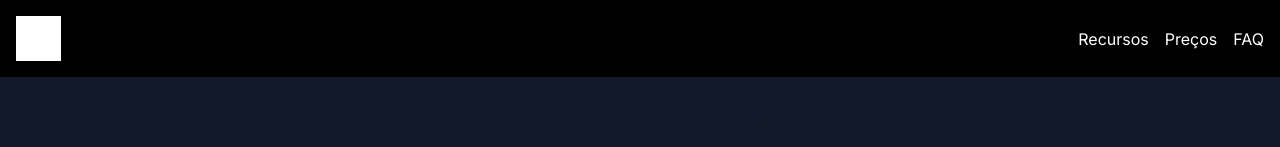
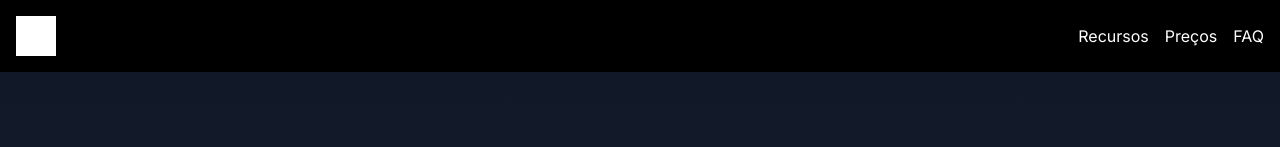
Before and after one commit to Luigixs/site-autobot, a Next.js app: page / in a window 1280 px wide. Shown: the top 147 px of the page. Built offline with nearby package versions, Linux system fonts and the light colour scheme.

Commit message:
add icon zap

```diff
--- a/components/Header.tsx
+++ b/components/Header.tsx
@@ -16,8 +16,8 @@ export function Header() {
           <Image
             src="/logo.png"
             alt="AutomatikLabs"
-            width={45}
-            height={45}
+            width={40}
+            height={40}
             className="brightness-0 invert"
           />
         </Link>
```
